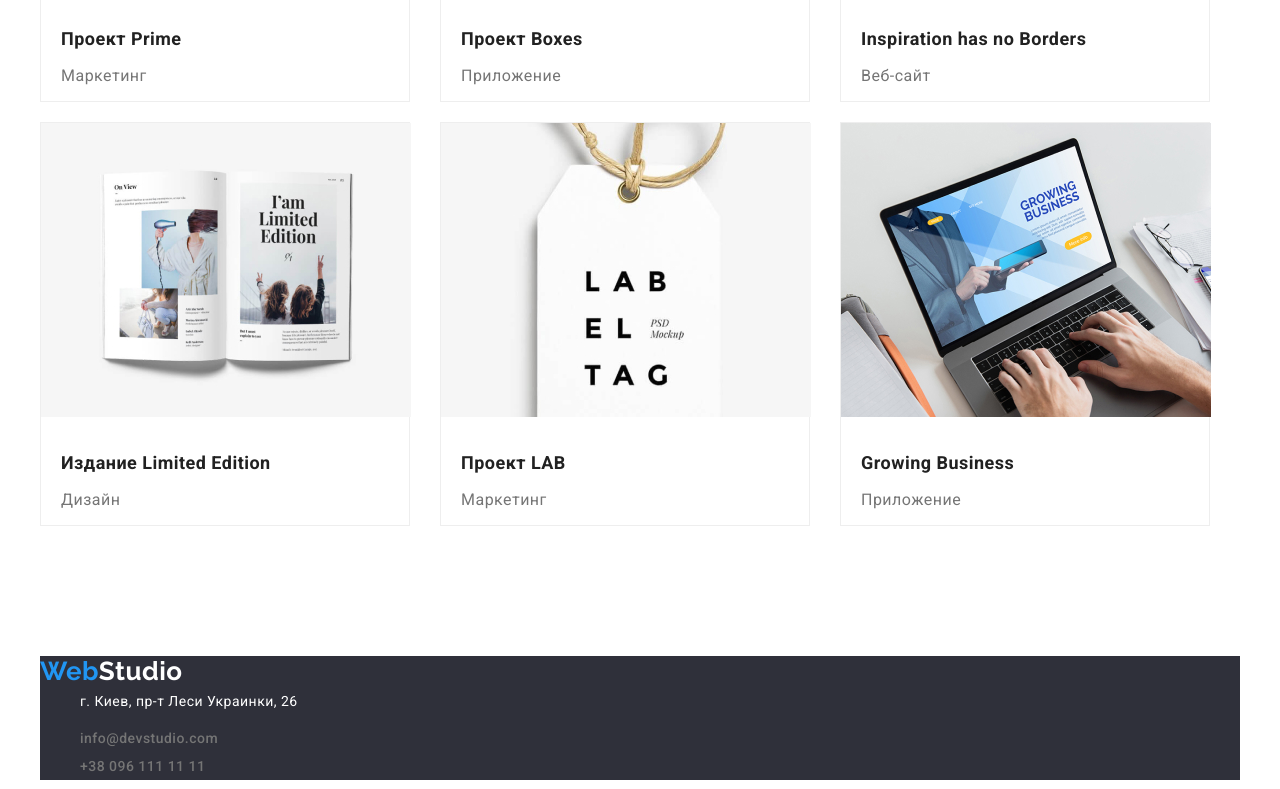
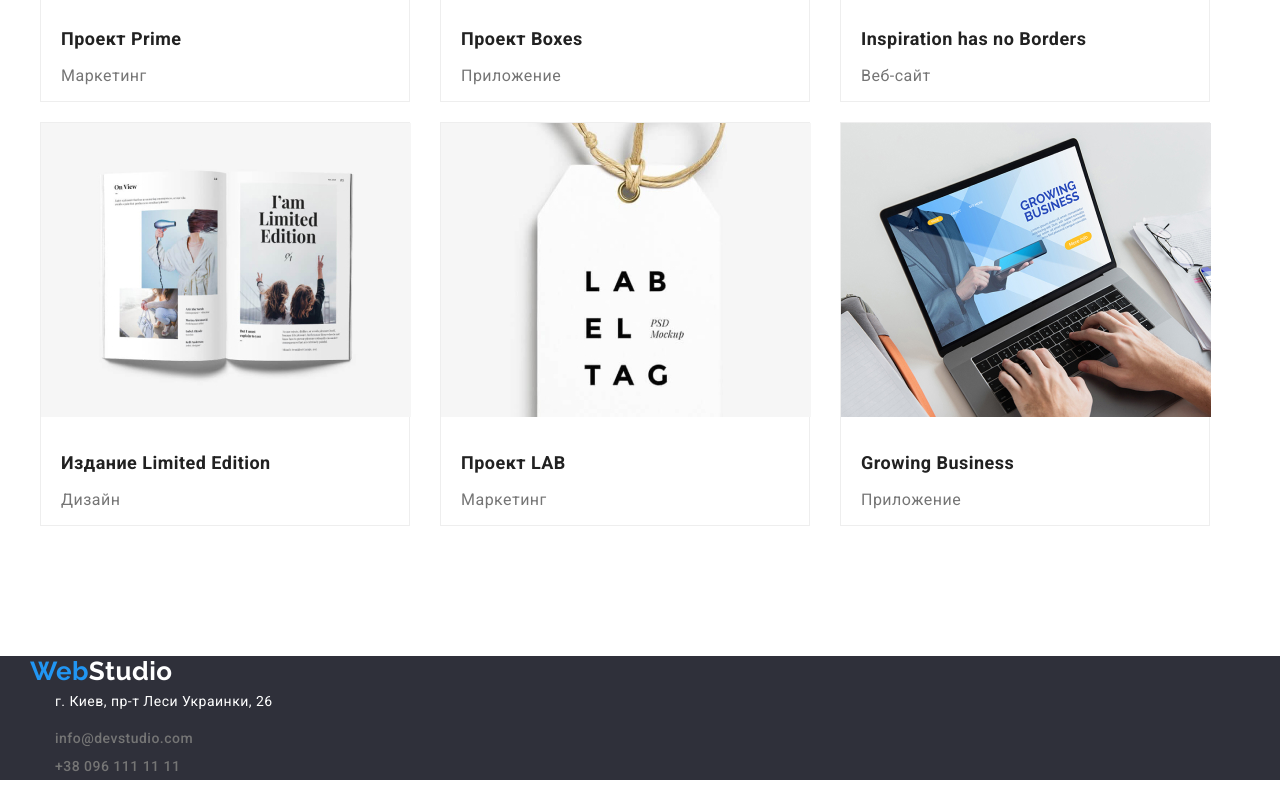
Before and after one commit to MariiaMelychyn/goit-markup-hw-03, a plain HTML site: page portfolio.html in a window 1280 px wide. Shown: the part 1050-1839 px from the top of the page. Drawn offline with nearby package versions, Linux system fonts and the light colour scheme.

Commit message:
поправка

```diff
--- a/css/main.css
+++ b/css/main.css
@@ -26,6 +26,10 @@
 
     /* WebStudio */
     .web{
+      width: 1200px;
+      padding-left: 15px;
+      padding-right: 15px;
+
     color: var(--accent-color);
     font-family: Raleway, cursive;
     font-size: 26px;
@@ -41,7 +45,7 @@
      /* Hero */
      .hero{
      text-align: center;
-     background-color: #2F303A;;
+     background-color: #2F303A;
      }
 
      /* link */
@@ -52,6 +56,7 @@
     color: var(--accent-color);
     }
     .link{
+
      color: var(--text-color);
      font-weight: 500;
      font-size: 14px;
@@ -222,13 +227,21 @@
     .feat-es{
       display: flex;
     }
+
+
+
     .comanda{
       width: 270px;
-      margin-right: 25px;
+
       text-align: center;
       box-shadow: 0px 1px 3px rgba(0, 0, 0, 0.12), 0px 1px 1px rgba(0, 0, 0, 0.14), 0px 2px;
       background: #FFFFFF;
       border-radius: 0px 0px 4px 4px;
+      margin: 0;
+      margin-right: 25px;
+      padding: 0;
+
+
     }
     .photo-studio{
     width: 270px;
@@ -414,27 +427,43 @@
        }
 
        .studio-footer{
+         width: 1200px;
+
+         padding-right: 15px;
+
          color: #ffffff;
        font-family: Raleway, cursive;
        font-size: 26px;
        line-height: 1.19;
        }
 
+       .web-footer{
+          width: 1200px;
+       padding-left: 15px;
 
-       .container-footer{
-
-          width: 1200px;
-          padding-left: 15px;
-          padding-right: 15px;
-          margin: 0;
-          padding: 0;
-       }
-       .footer{
+       color: var(--accent-color);
+       font-family: Raleway, cursive;
+       font-size: 26px;
+       line-height: 1.19;
+     }
+       .webstudio{
          width: 1200px;
          padding-left: 15px;
          padding-right: 15px;
+       }
 
-          padding: 0;
+       .container-footer{
+         width: 1200px;
+         padding-left: 15px;
+         padding-right: 15px;
+         margin: 0;
+
+       }
+
+       footer{
+
+        background-color: #2F303A;
+
        }
 
 
--- a/portfolio.html
+++ b/portfolio.html
@@ -115,10 +115,10 @@
 
             </main>
 
-
-            <footer class="footer">
-               <span><span class="web">Web</span><span class="studio-footer">Studio</span></span>
-
+            <footer>
+               <div class="webstudio">
+              <span><span class="web-footer">Web</span><span class="studio-footer">Studio</span></span>
+          </div>
                   <div class="container-footer">
                <ul class="adress">
                <li>г. Киев, пр-т Леси Украинки, 26</li>
```
Also changed, not shown: index.html (+2 -2 lines). Lines whose indentation alone changed are shown as unchanged.
